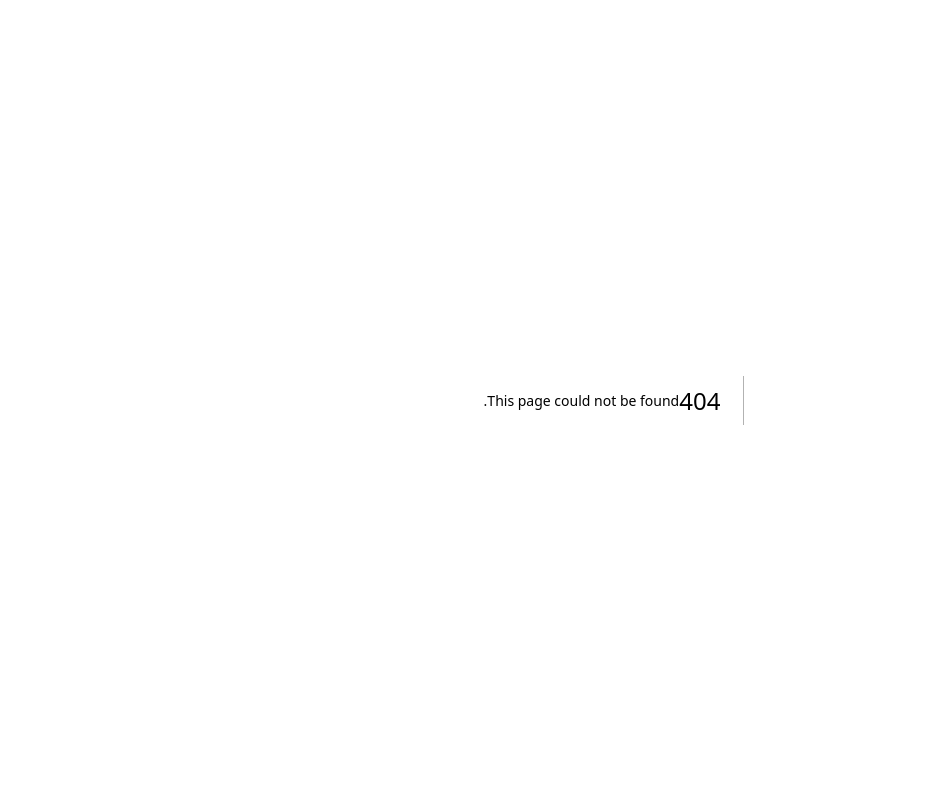
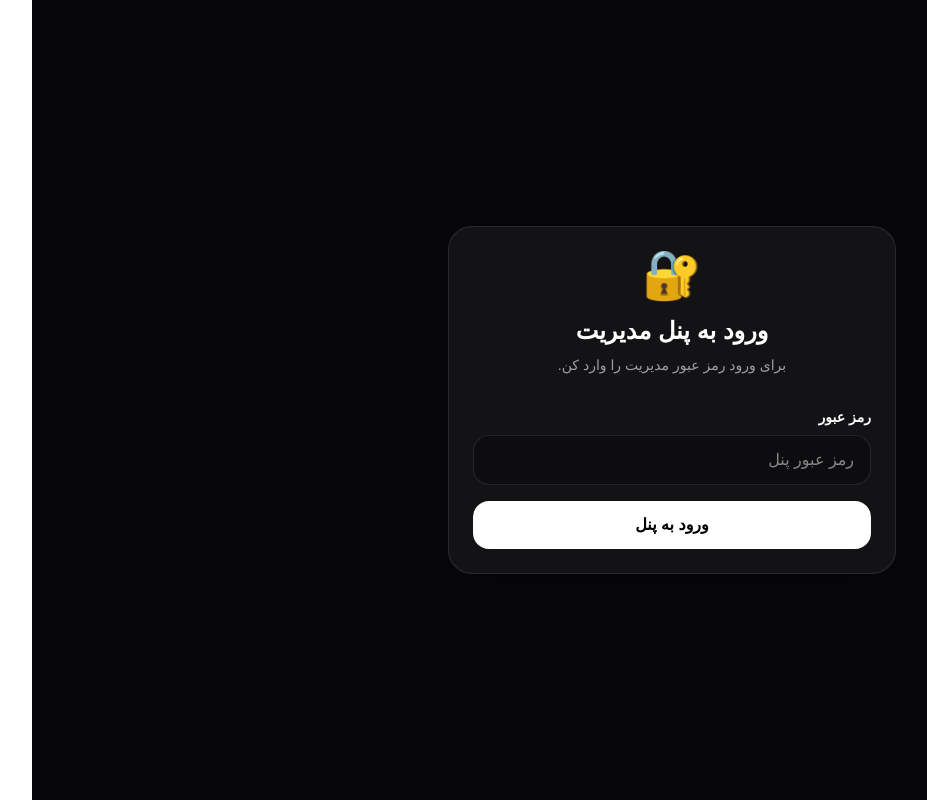
Before and after one commit to Msooragh1388/gaming-account, a Next.js app: page /admin/login in a window 1280 px wide. Before the commit this address had no page. Shown: the whole page, without its empty margins (58-985 px from the left). Built offline with nearby package versions, Linux system fonts and the light colour scheme.

Commit message:
Add admin password protection

```diff
--- /dev/null
+++ b/app/admin/login/page.tsx
@@ -0,0 +1,121 @@
+
+"use client";
+
+import { FormEvent, useState } from "react";
+import { useRouter } from "next/navigation";
+
+export default function AdminLoginPage() {
+  const router = useRouter();
+
+  const [password, setPassword] = useState("");
+  const [loading, setLoading] = useState(false);
+  const [error, setError] = useState("");
+
+  async function handleSubmit(
+    event: FormEvent<HTMLFormElement>
+  ) {
+    event.preventDefault();
+
+    if (!password) {
+      setError("رمز عبور را وارد کن.");
+      return;
+    }
+
+    setLoading(true);
+    setError("");
+
+    try {
+      const response = await fetch("/api/admin/login", {
+        method: "POST",
+        headers: {
+          "Content-Type": "application/json",
+        },
+        body: JSON.stringify({
+          password,
+        }),
+      });
+
+      const data = await response.json();
+
+      if (!response.ok) {
+        setError(
+          data?.error || "رمز عبور اشتباه است."
+        );
+        setLoading(false);
+        return;
+      }
+
+      router.replace("/admin");
+      router.refresh();
+    } catch (error) {
+      console.error(error);
+
+      setError(
+        "خطا در اتصال به سرور. دوباره تلاش کن."
+      );
+
+      setLoading(false);
+    }
+  }
+
+  return (
+    <main
+      dir="rtl"
+      className="flex min-h-screen items-center justify-center bg-[#07070a] px-4 text-white"
+    >
+      <div className="w-full max-w-md rounded-3xl border border-white/10 bg-white/5 p-6 shadow-2xl">
+        <div className="mb-8 text-center">
+          <div className="mb-4 text-5xl">
+            🔐
+          </div>
+
+          <h1 className="text-2xl font-black">
+            ورود به پنل مدیریت
+          </h1>
+
+          <p className="mt-2 text-sm text-zinc-400">
+            برای ورود رمز عبور مدیریت را وارد کن.
+          </p>
+        </div>
+
+        <form
+          onSubmit={handleSubmit}
+          className="space-y-4"
+        >
+          <div>
+            <label className="mb-2 block text-sm font-bold">
+              رمز عبور
+            </label>
+
+            <input
+              type="password"
+              value={password}
+              onChange={(event) =>
+                setPassword(event.target.value)
+              }
+              placeholder="رمز عبور پنل"
+              autoComplete="current-password"
+              className="w-full rounded-2xl border border-white/10 bg-black/30 px-4 py-3 text-white outline-none transition focus:border-white/30"
+            />
+          </div>
+
+          {error && (
+            <div className="rounded-2xl border border-red-500/20 bg-red-500/10 px-4 py-3 text-sm text-red-400">
+              {error}
+            </div>
+          )}
+
+          <button
+            type="submit"
+            disabled={loading}
+            className="w-full rounded-2xl bg-white px-5 py-3 font-bold text-black transition hover:bg-zinc-200 disabled:cursor-not-allowed disabled:opacity-50"
+          >
+            {loading
+              ? "در حال ورود..."
+              : "ورود به پنل"}
+          </button>
+        </form>
+      </div>
+    </main>
+  );
+}
--- /dev/null
+++ b/app/api/admin/login/route.ts
@@ -0,0 +1,54 @@
+
+import { NextResponse } from "next/server";
+
+const ADMIN_COOKIE_NAME = "admin_session";
+const ADMIN_PASSWORD = "Mohamad.1388";
+
+export async function POST(request: Request) {
+  try {
+    const body = await request.json();
+
+    const password =
+      typeof body?.password === "string"
+        ? body.password
+        : "";
+
+    if (password !== ADMIN_PASSWORD) {
+      return NextResponse.json(
+        {
+          error: "رمز عبور اشتباه است.",
+        },
+        {
+          status: 401,
+        }
+      );
+    }
+
+    const response = NextResponse.json({
+      success: true,
+    });
+
+    response.cookies.set({
+      name: ADMIN_COOKIE_NAME,
+      value: ADMIN_PASSWORD,
+      httpOnly: true,
+      secure: process.env.NODE_ENV === "production",
+      sameSite: "strict",
+      path: "/",
+      maxAge: 60 * 60 * 24 * 7,
+    });
+
+    return response;
+  } catch (error) {
+    console.error(error);
+
+    return NextResponse.json(
+      {
+        error: "درخواست نامعتبر است.",
+      },
+      {
+        status: 400,
+      }
+    );
+  }
+}
--- /dev/null
+++ b/proxy.ts
@@ -0,0 +1,34 @@
+
+import { NextRequest, NextResponse } from "next/server";
+
+const ADMIN_COOKIE_NAME = "admin_session";
+const ADMIN_PASSWORD = "Mohamad.1388";
+
+export function proxy(request: NextRequest) {
+  const { pathname } = request.nextUrl;
+
+  // صفحه ورود ادمین آزاد باشد
+  if (pathname === "/admin/login") {
+    return NextResponse.next();
+  }
+
+  // محافظت از تمام مسیرهای /admin
+  if (pathname.startsWith("/admin")) {
+    const adminSession = request.cookies.get(
+      ADMIN_COOKIE_NAME
+    )?.value;
+
+    // اگر وارد نشده باشد، به صفحه ورود برود
+    if (adminSession !== ADMIN_PASSWORD) {
+      return NextResponse.redirect(
+        new URL("/admin/login", request.url)
+      );
+    }
+  }
+
+  return NextResponse.next();
+}
+
+export const config = {
+  matcher: ["/admin/:path*"],
+};
```
Also changed, not shown: app/api/admin/logout/route.ts (added, +23 -0 lines).
